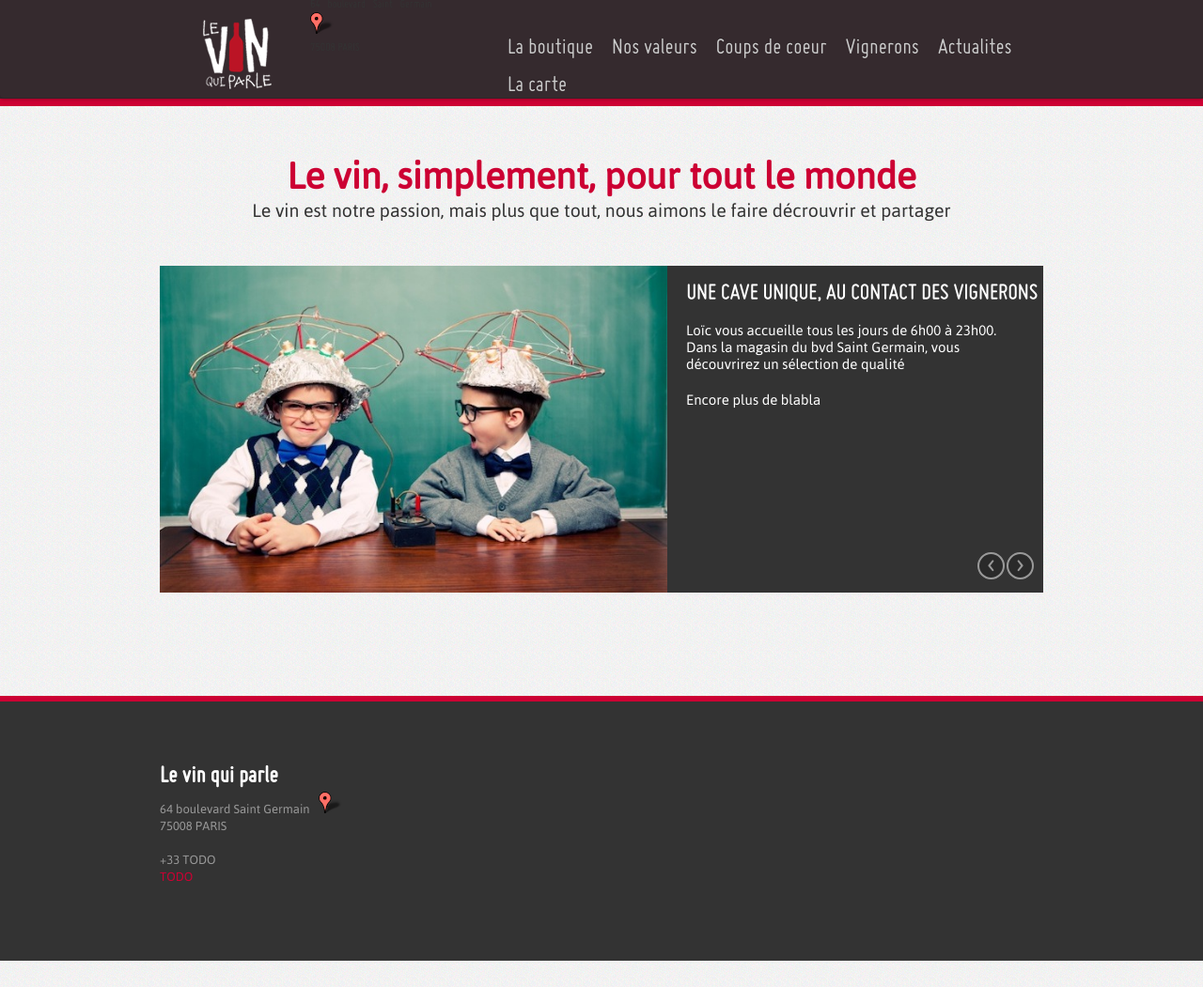
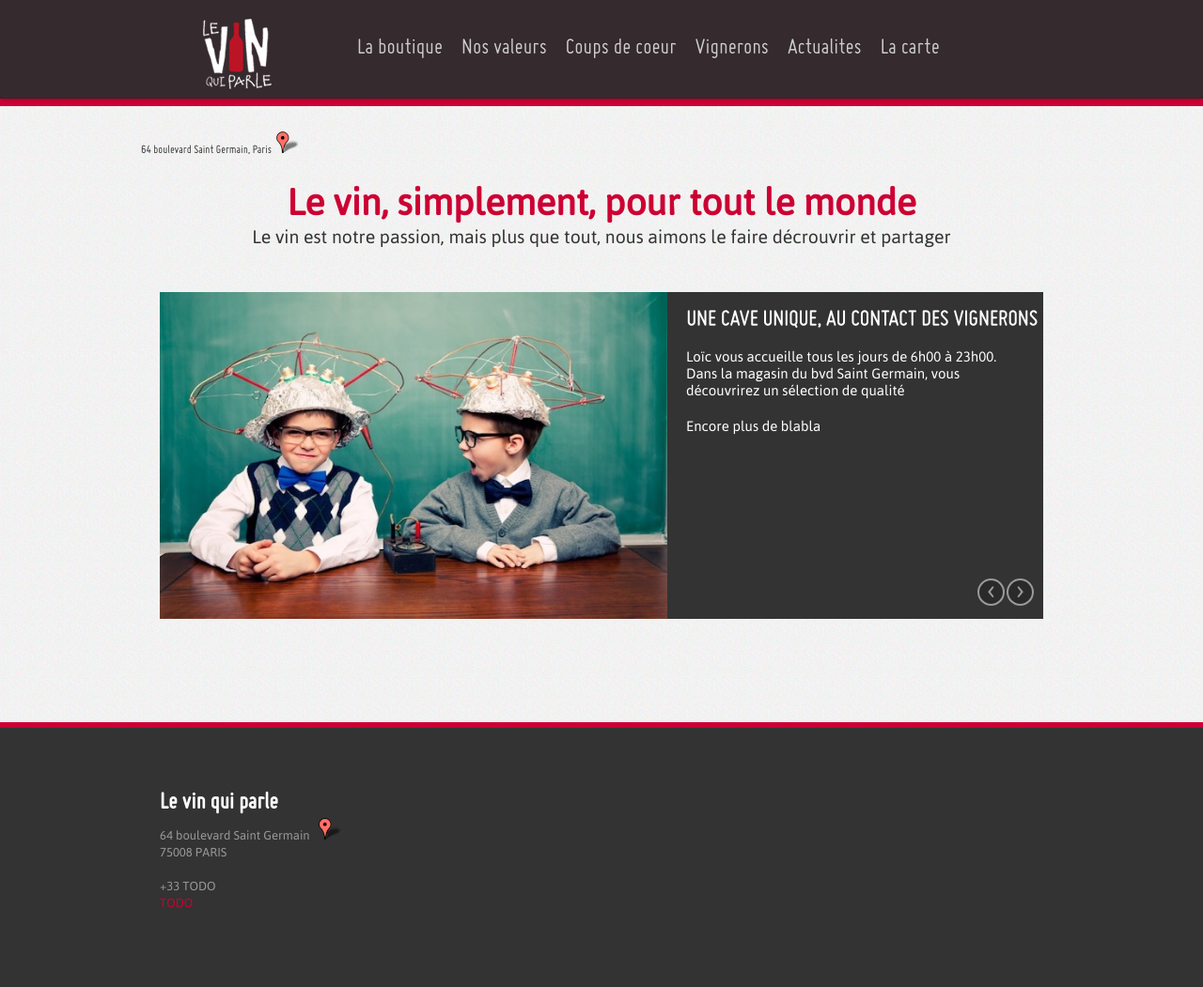
Before and after one commit to plopez/le-vin-qui-parle, a Jekyll site: the page built from index.html, in a window 1280 px wide. Shown: the whole page at 94% size. Built offline with Jekyll 4.4.1, drawn with Linux system fonts in a browser that asks for light colours.

Commit message:
Travail Loic

```diff
--- a/_layouts/main.html
+++ b/_layouts/main.html
@@ -67,14 +67,7 @@
                         <div class="span2">
                             <a id="logo" class="brand" href="index.html"></a>
                         </div>
-                        <div class="span2">
-                            <address>
-                              64 boulevard Saint Germain &nbsp;<a href="http://goo.gl/maps/ELtbF"><img
-                                src="images/marker.png" alt="64 boulevard Saint Germain"></a><br/>
-                              75008 PARIS &nbsp;
-                            </address>
-                        </div>
-                        <div class="span8" id="navbar">
+                        <div class="span10" id="navbar">
                             <ul class="nav">
                                 <li class="{% if page.title contains 'Boutique' %}active{% endif %}"><a
                                         href="boutique.html">La boutique</a></li>
@@ -90,6 +83,11 @@
                                         href="carte.html">La carte</a></li>
                             </ul>
                         </div>
+                    </div>
+                </div>
+                <div class="row">
+                    <div class="span12">
+                    64 boulevard Saint Germain, Paris &nbsp;<a href="http://goo.gl/maps/ELtbF"><img src="images/marker.png" alt="64 boulevard Saint Germain"></a>
                     </div>
                 </div>
             </div>
```
